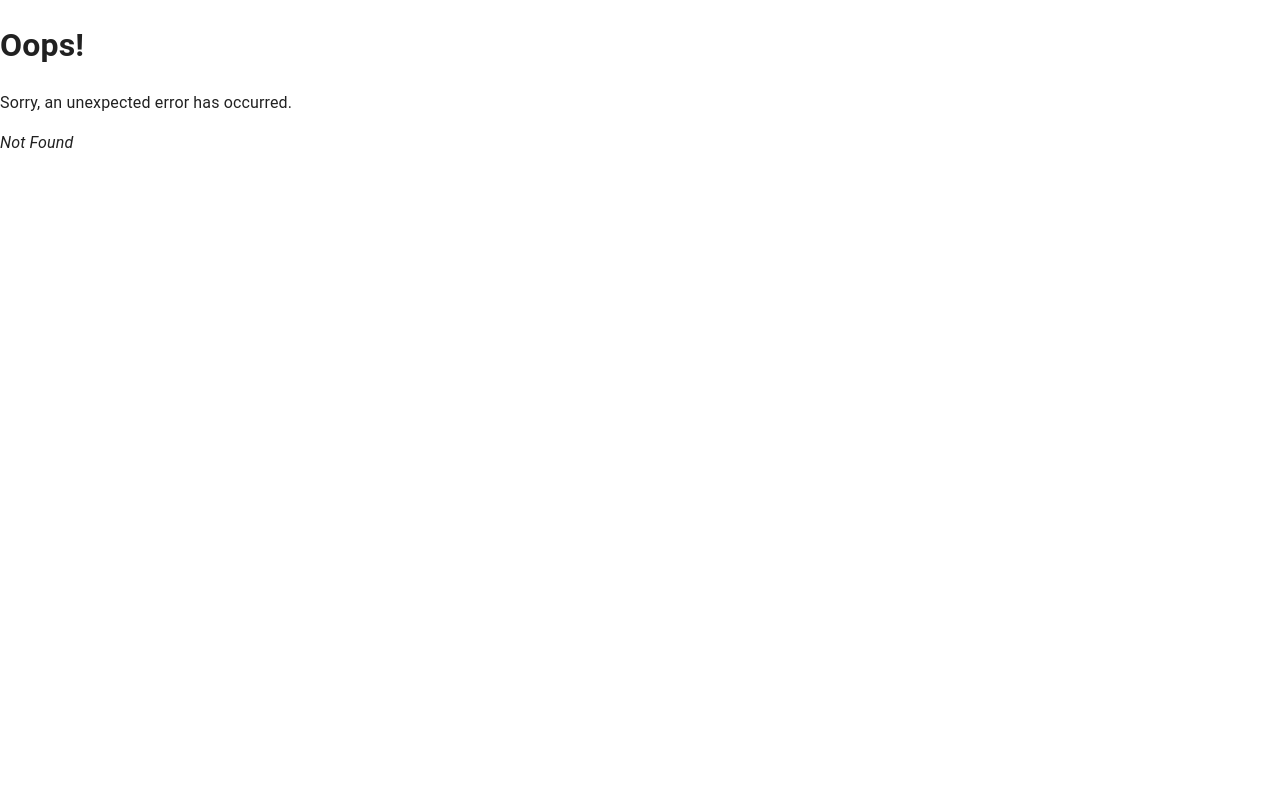
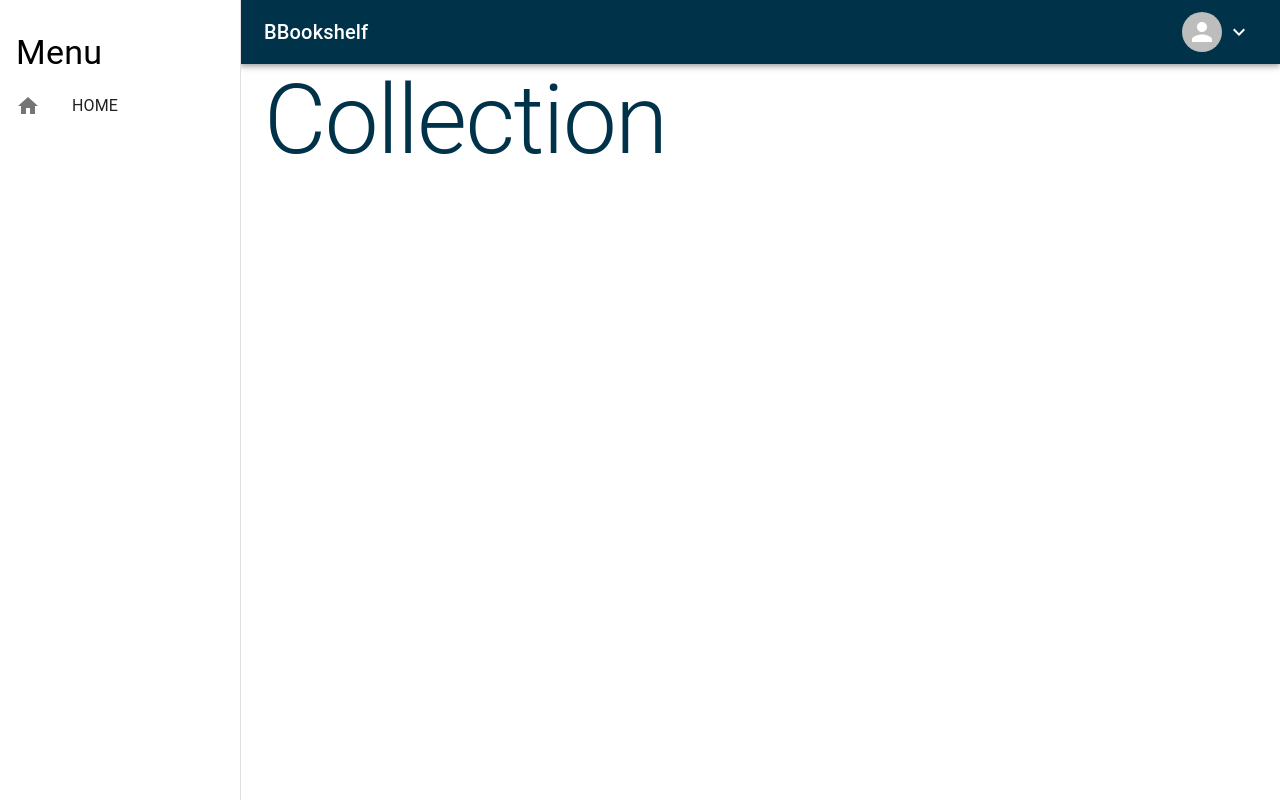
Before and after one commit to majov-dev/bbookshelf, a React (Vite) app: page /Collection in a window 1280 px wide. Before the commit this address had no page. Built offline with nearby package versions, Linux system fonts and the light colour scheme.

Commit message:
user menu setup

```diff
--- a/src/components/Navbar/Navbar.tsx
+++ b/src/components/Navbar/Navbar.tsx
@@ -1,12 +1,43 @@
-import { Menu } from "@mui/icons-material";
-import { AppBar, Avatar, IconButton, Toolbar, Typography } from "@mui/material";
-import { useContext } from "react";
+import {
+  Menu as MenuIcon,
+  KeyboardArrowUp,
+  KeyboardArrowDown,
+} from "@mui/icons-material";
+import {
+  AppBar,
+  Avatar,
+  IconButton,
+  Menu,
+  MenuItem,
+  Toolbar,
+  Typography,
+} from "@mui/material";
+import { useContext, useState } from "react";
 import { SidebarContext } from "../../context/ToggleDrawer/ToggleDrawer";
+import { Link } from "react-router-dom";
+import { MouseEvent } from "react"; // Importe o tipo MouseEvent de "react"
 
 const Navbar = () => {
   const { toggleDrawer } = useContext(SidebarContext);
 
+  const [userMenu, setUserMenu] = useState<null | HTMLElement>(null);
+  const open = Boolean(userMenu);
+
+  const handleMenu = (event: MouseEvent<HTMLElement>) => {
+    setUserMenu(event.currentTarget);
+  };
+
+  const handleClose = () => {
+    setUserMenu(null);
+  };
+
+  const menuArray = [
+    { label: "Profile", path: "profile" },
+    { label: "Collection", path: "collection" },
+  ];
+
   return (
+    <>
       <AppBar position="sticky" color="primary">
         <Toolbar>
           <IconButton
@@ -18,14 +49,49 @@ const Navbar = () => {
               display: { md: "none" },
             }}
           >
-          <Menu />
+            <MenuIcon />
           </IconButton>
-        <Typography variant="h6" sx={{ flexGrow: 1 }}>
+          <Typography onClick={handleMenu} variant="h6" sx={{ flexGrow: 1 }}>
             BBookshelf
           </Typography>
           <Avatar />
+          <IconButton
+            size="small"
+            color="inherit"
+            id="user-button"
+            aria-controls={open ? "user-menu" : undefined}
+            aria-haspopup="true"
+            aria-expanded={open ? "true" : undefined}
+            onClick={handleMenu}
+          >
+            {open ? <KeyboardArrowUp /> : <KeyboardArrowDown />}
+          </IconButton>
         </Toolbar>
       </AppBar>
+      <Menu
+        id="user-menu"
+        anchorEl={userMenu}
+        open={open}
+        onClose={handleClose}
+        disableScrollLock
+        MenuListProps={{
+          "aria-labelledby": "user-button avatar-user",
+        }}
+      >
+        {menuArray.map((menuItem) => (
+          <Typography
+            component={Link}
+            to={menuItem.path}
+            color={"inherit"}
+            sx={{ textDecoration: "none" }}
+          >
+            <MenuItem onClick={handleClose}>{menuItem.label}</MenuItem>
+          </Typography>
+        ))}
+
+        <MenuItem onClick={handleClose}>Logout</MenuItem>
+      </Menu>
+    </>
   );
 };
 
--- a/src/index.css
+++ b/src/index.css
@@ -1,3 +1,22 @@
 body {
   margin: 0;
 }
+
+/* Estilizar a barra de rolagem */
+::-webkit-scrollbar {
+  width: 6px; /* Largura da barra de rolagem vertical */
+  height: 6px; /* Altura da barra de rolagem horizontal */
+  margin-left: 12px;
+  display: block !important;
+}
+
+/* Estilizar o botão (alça) da barra de rolagem */
+::-webkit-scrollbar-thumb {
+  background-color: #888; /* Cor de fundo da alça da barra de rolagem */
+  border-radius: 6px; /* Raio das bordas da alça */
+}
+
+/* Estilizar a trilha (fundamento) da barra de rolagem */
+::-webkit-scrollbar-track {
+  background-color: #ffffff; /* Cor de fundo da trilha */
+}
--- a/src/layouts/Logged/index.tsx
+++ b/src/layouts/Logged/index.tsx
@@ -1,4 +1,4 @@
-import { Container } from "@mui/material";
+import { Box, Container } from "@mui/material";
 
 import { Outlet } from "react-router-dom";
 import Sidebar from "../../components/Sidebar/Sidebar";
@@ -8,11 +8,18 @@ import Navbar from "../../components/Navbar/Navbar";
 const Logged = () => {
   return (
     <ToggleDrawer>
-      <Navbar />
       <Sidebar />
-      <Container maxWidth="xl">
-        <Outlet />
-      </Container>
+      <Box
+        sx={{
+          width: { md: `calc(100% - 240px)` },
+          ml: { md: `240px` },
+        }}
+      >
+        <Navbar />
+        <Container maxWidth="xl">
+          <Outlet />
+        </Container>
+      </Box>
     </ToggleDrawer>
   );
 };
--- /dev/null
+++ b/src/pages/Private/Collection/Collection.tsx
@@ -0,0 +1,13 @@
+import { Typography } from "@mui/material";
+
+const Collection = () => {
+  return (
+    <>
+      <Typography variant="h1" color="primary">
+        Collection
+      </Typography>
+    </>
+  );
+};
+
+export default Collection;
--- /dev/null
+++ b/src/pages/Private/Profile/Profile.tsx
@@ -0,0 +1,13 @@
+import { Typography } from "@mui/material";
+
+const Profile = () => {
+  return (
+    <>
+      <Typography variant="h1" color="primary">
+        Profile
+      </Typography>
+    </>
+  );
+};
+
+export default Profile;
```
Also changed, not shown: src/Router/routes.tsx (+10 -0 lines). Lines whose indentation alone changed are shown as unchanged.
